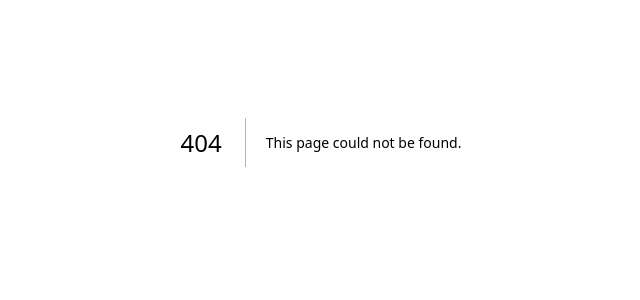
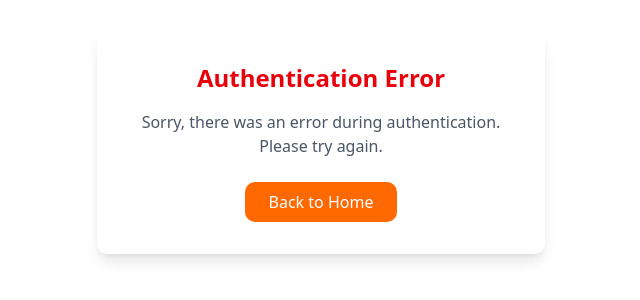
Before and after one commit to SamriddhoBiswas/PricePulse, a Next.js app: page /error in a window 1280 px wide. Before the commit this address had no page. Shown: the part 258-558 px from the top of the page, without its empty margins (319-959 px from the left). Built offline with nearby package versions, Linux system fonts and the light colour scheme.

Commit message:
create error page
user encounters this page if there is error in authentication

```diff
--- /dev/null
+++ b/app/error/page.js
@@ -0,0 +1,22 @@
+import Link from "next/link";
+
+export default function ErrorPage() {
+  return (
+    <div className="flex flex-col items-center justify-center min-h-screen p-4">
+      <div className="bg-white rounded-lg shadow-lg p-8 max-w-md w-full text-center">
+        <h1 className="text-2xl font-bold text-red-600 mb-4">
+          Authentication Error
+        </h1>
+        <p className="text-gray-600 mb-6">
+          Sorry, there was an error during authentication. Please try again.
+        </p>
+        <Link
+          href="/"
+          className="inline-block bg-orange-500 text-white px-6 py-2 rounded-lg hover:bg-orange-600 transition"
+        >
+          Back to Home
+        </Link>
+      </div>
+    </div>
+  );
+}
```
